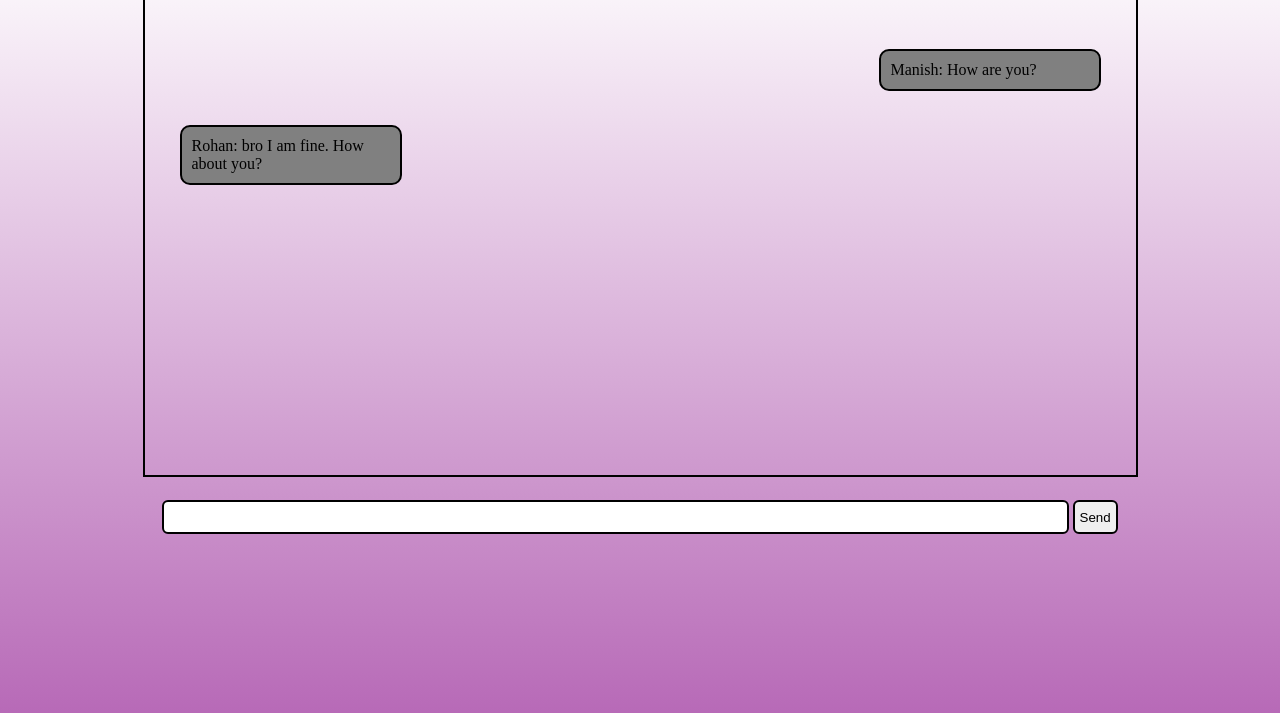
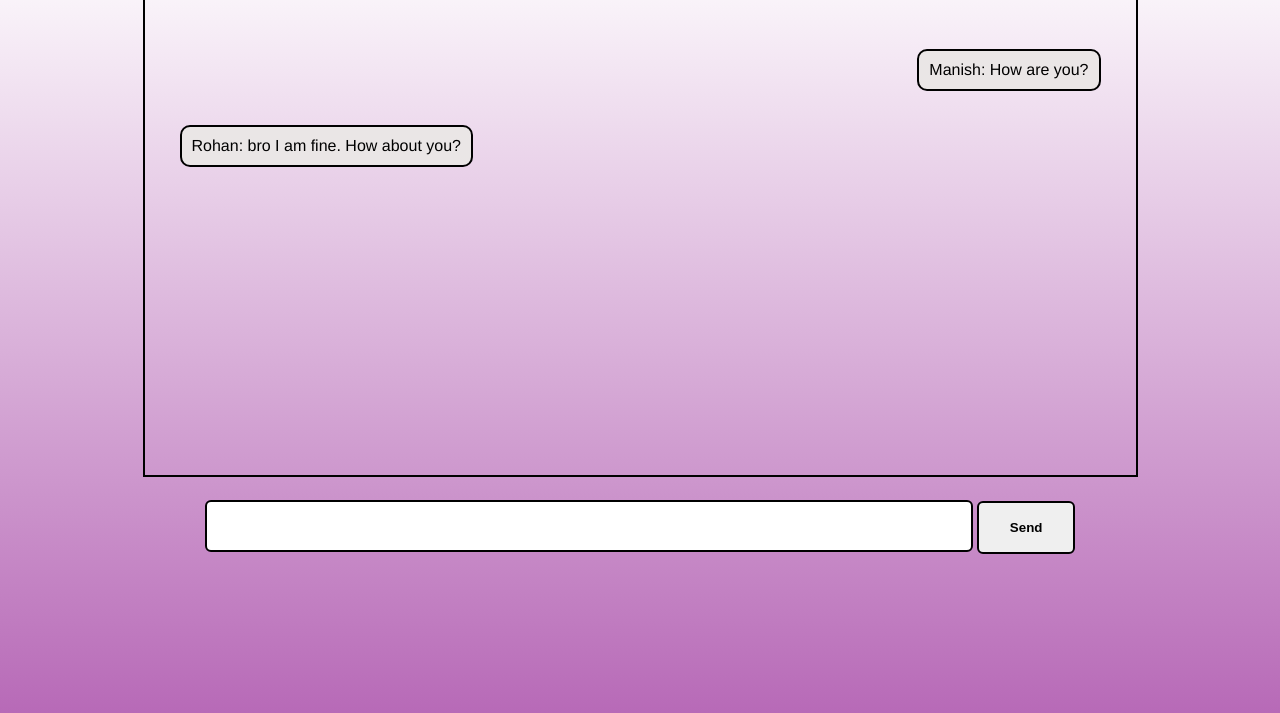
Before and after one commit to manishdevelops/realtime-chat-app, a plain HTML site: page index.html in a window 1280 px wide. Shown: the part 63-776 px from the top of the page. Drawn offline with Linux system fonts and the light colour scheme.

Commit message:
completed

```diff
--- a/css/style.css
+++ b/css/style.css
@@ -28,12 +28,15 @@ body {
 }
 
 .message {
-    background-color: grey;
-    width: 24%;
-    padding:10px;
-    margin:17px 2px;
+    background-color: rgb(234, 230, 230);
+    padding: 10px;
+    margin: 17px 2px;
     border: 2px solid black;
     border-radius: 10px;
+    width: fit-content;
+    max-width: 500px;
+    word-break: break-all;
+    font-family: 'Franklin Gothic Medium', 'Arial Narrow', Arial, sans-serif;
 }
 
 .left {
@@ -55,16 +58,32 @@ body {
 }
 
 #messageInp {
-    width: 92%;
+    width: 78%;
     border:2px solid black;
     border-radius: 6px;
     height: 34px;
+    padding: 1.5rem;
+    font-family: 'Franklin Gothic Medium', 'Arial Narrow', Arial, sans-serif;
+    font-size: 1.2rem;
 }
 
 .btn {
     cursor: pointer;
     border: 2px solid black;
     border-radius: 6px;
-    height: 34px;
     padding: 0 5px;
+    width: 10%;
+    height: 3.3rem;
+    font-weight: bold;
 }
+
+.btn:hover {
+    background-color: bisque;
+}
+
+h1 {
+    margin-top: 12px;
+    font-size: 30px;
+    font-family: 'Segoe UI', Tahoma, Geneva, Verdana, sans-serif;
+    text-align: center;
+}
```
